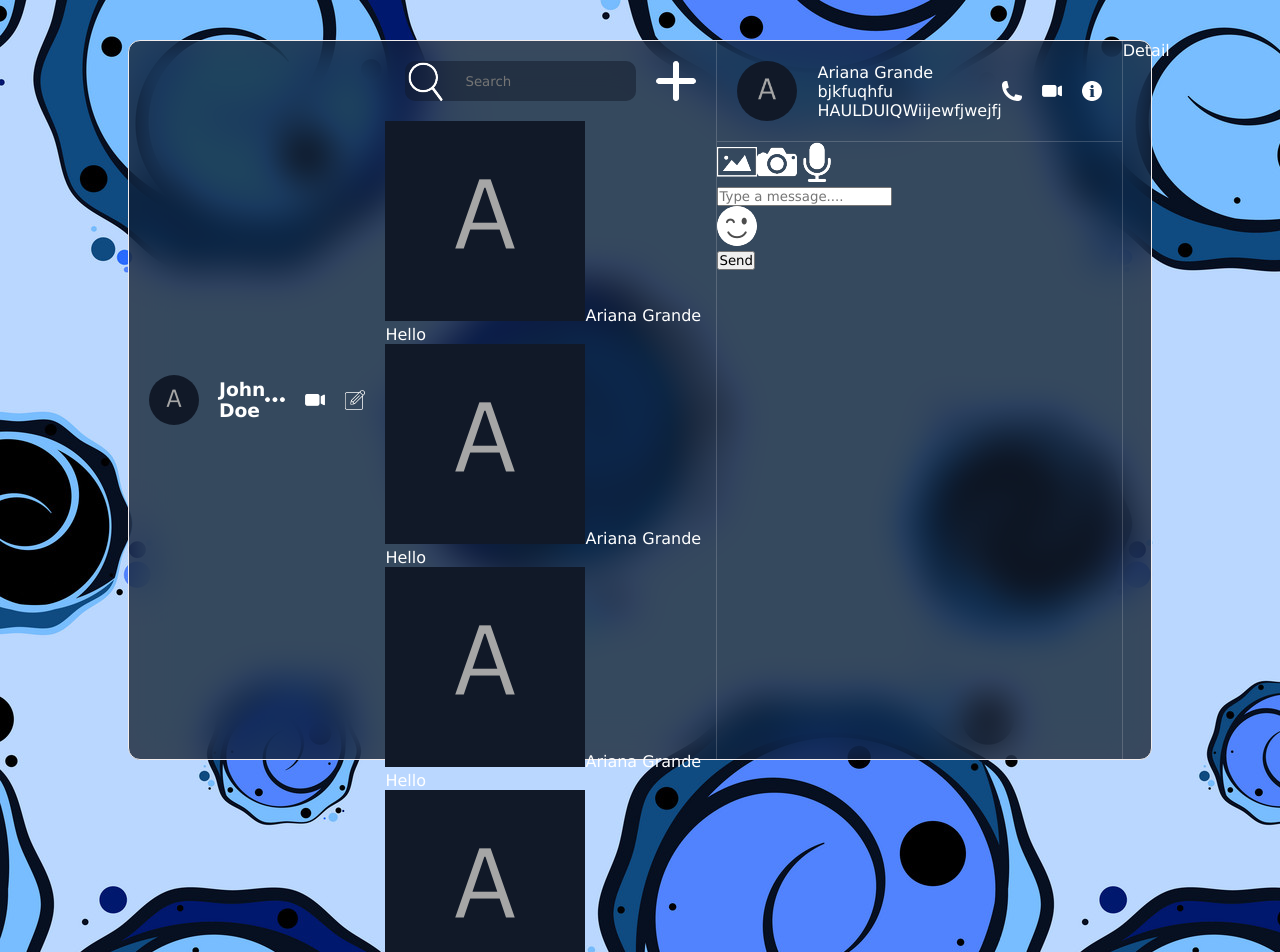
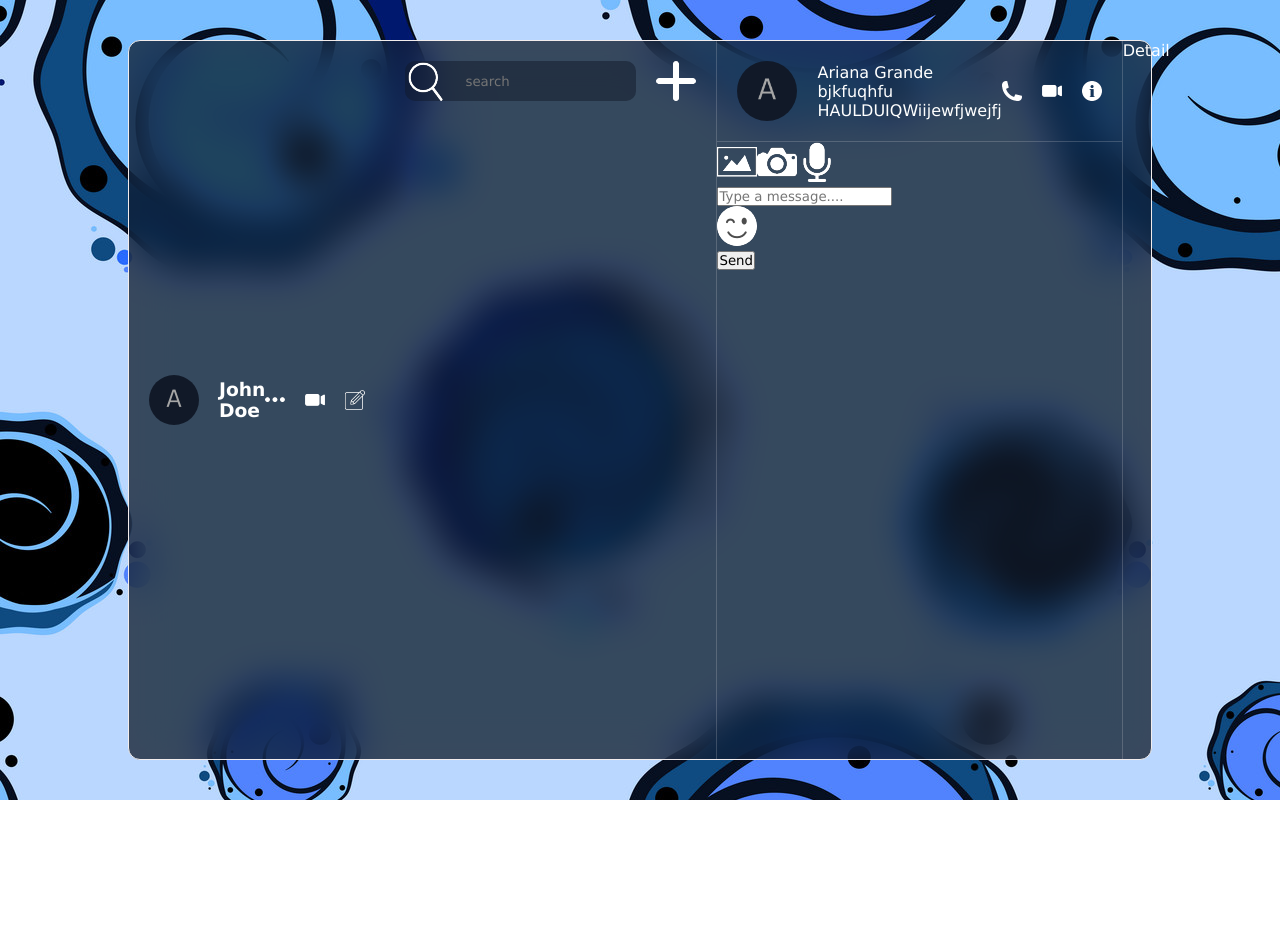
Before and after one commit to HimashaNethmini/RealTime-Chat, a React (Vite) app: page / in a window 1280 px wide. Shown: the top 952 px of the page. After the commit the page ends 800 px from the top, so only its background shows below. Built offline with nearby package versions, Linux system fonts and the light colour scheme.

Commit message:
make the + button change

```diff
--- a/src/components/list/chatList/ChatList.jsx
+++ b/src/components/list/chatList/ChatList.jsx
@@ -6,46 +6,13 @@ const ChatList = () => {
 
   return (
     <div className="chatList">
-      {/* search container */}
-      <div className="search">
-        <div className="searchBar">
-          <img src="./search.png" alt="" />
-          <input type="text" placeholder="Search" />
-        </div>
-
-        {/* utilize usestate hook to change the state of the ( + & - )button */}
-        <img
-          src={addMode ? "./minus.png" : "./plus.png"}
-          alt=""
-          className="add"
-          onClick={() => setAddMode((prev) => !prev)} //change the prev state to opposite
-        />
+     <div className="search">
+      <div className="searchBar">
+        <img src="./search.png" alt="" />
+        <input type="text" placeholder="search" />
       </div>
-
-      {/* next section */}
-      <div className="items">
-        <div className="text">
-          <img src="./avatar.png" alt="" />
-          <span>Ariana Grande</span>
-          <p>Hello</p>
-        </div>
-        <div className="text">
-          <img src="./avatar.png" alt="" />
-          <span>Ariana Grande</span>
-          <p>Hello</p>
-        </div>
-        <div className="text">
-          <img src="./avatar.png" alt="" />
-          <span>Ariana Grande</span>
-          <p>Hello</p>
-        </div>
-        <div className="text">
-          <img src="./avatar.png" alt="" />
-          <span>Ariana Grande</span>
-          <p>Hello</p>
-        </div>
-      </div>
-
+      <img src="./plus.png" alt="" />
+     </div>
     </div>
   );
 };
```
